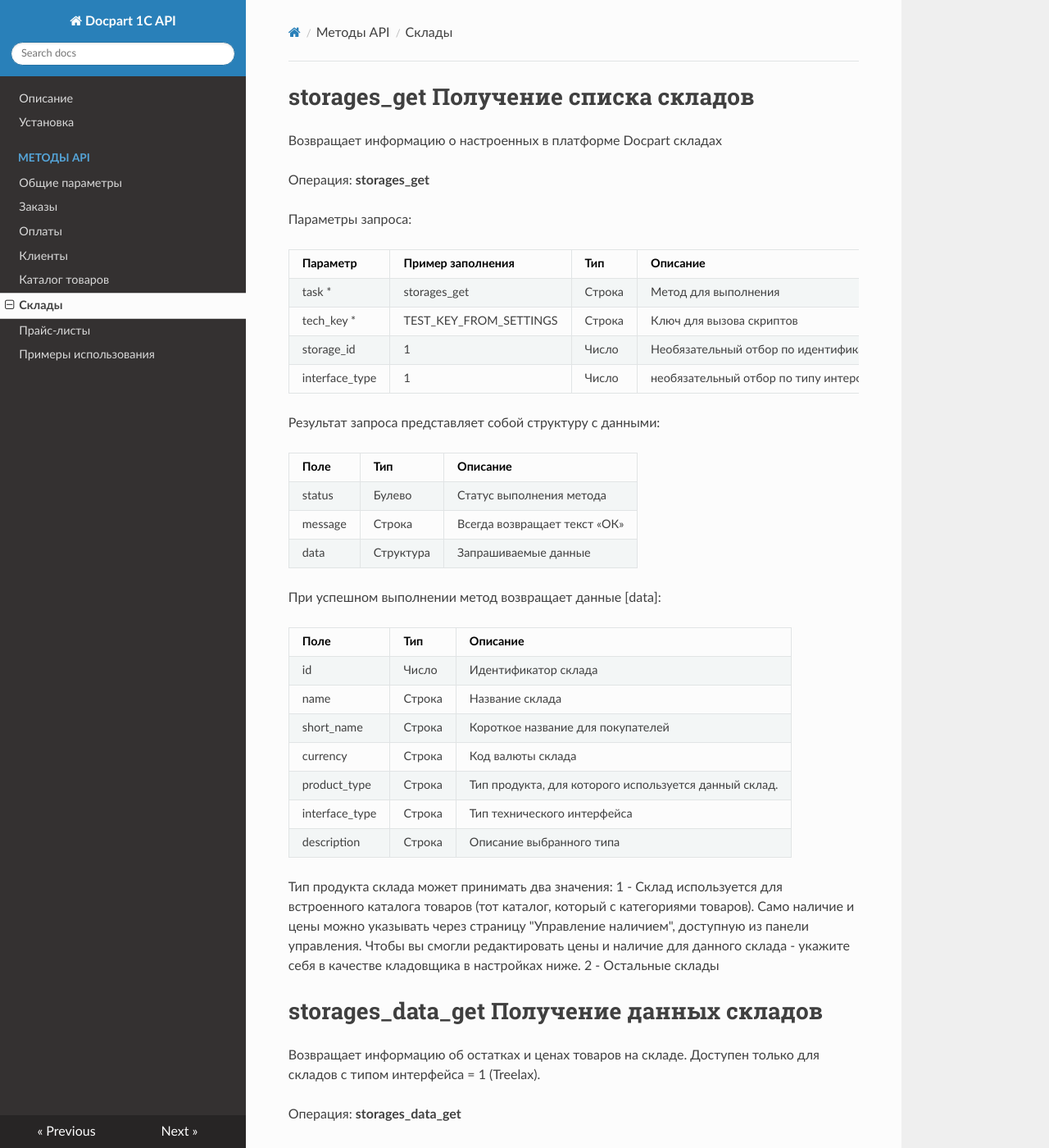
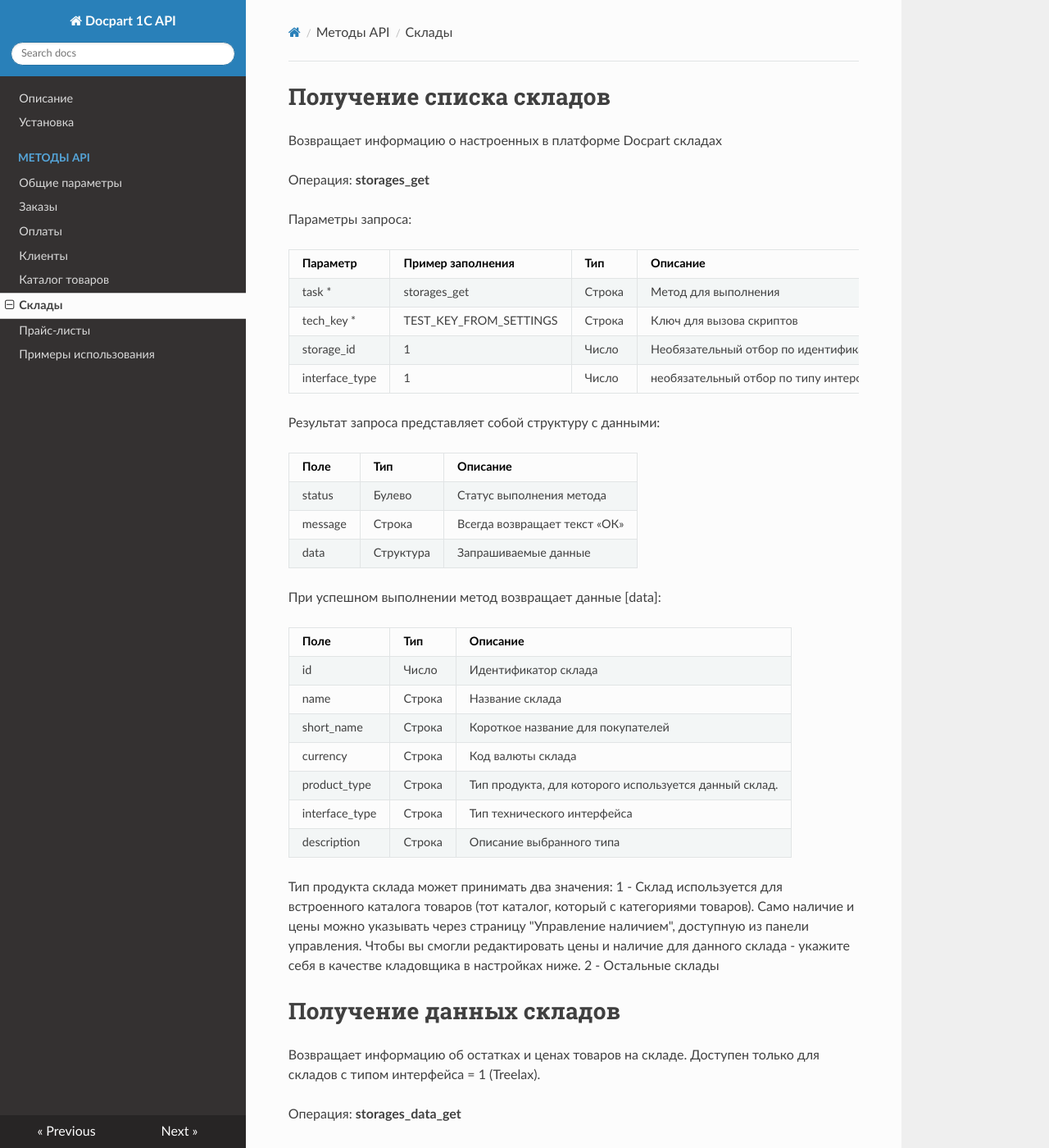
Before and after one commit to emayskiy/Docpart_1C_API_WIKI, an MkDocs documentation site: the page built from docs/storages.md, in a window 1280 px wide and 1400 px high. Shown: the whole window at 82% size. Built offline with MkDocs 1.6.1, drawn with Linux system fonts in a browser that asks for light colours; nearby versions of some CDN libraries; some of the changed text lies outside the part shown.

```diff
--- a/docs/storages.md
+++ b/docs/storages.md
@@ -1,4 +1,4 @@
-#storages_get Получение списка складов
+# Получение списка складов
 
 Возвращает информацию о настроенных в платформе Docpart складах
 
@@ -37,7 +37,7 @@
 1 - Склад используется для встроенного каталога товаров (тот каталог, который с категориями товаров). Само наличие и цены можно указывать через страницу "Управление наличием", доступную из панели управления. Чтобы вы смогли редактировать цены и наличие для данного склада - укажите себя в качестве кладовщика в настройках ниже.
 2 - Остальные склады
 
-#storages_data_get Получение данных складов
+# Получение данных складов
 
 Возвращает информацию об остатках и ценах товаров на складе. Доступен только для складов с типом интерфейса = 1 (Treelax).
 
@@ -75,7 +75,7 @@
 |exist|Число|Остаток на складе|
 |arrival_time|Дата время|Время появления на складе|
 
-#storages_data_load Загрузка данных складов
+# Загрузка данных складов
 
 Загрузка данных информации об остатках и ценах товаров на складах. Если в строке массива data не заполнены поля product_id, category_id и price, то такая строка не будет загружена.
 
@@ -115,7 +115,7 @@
 При успешном выполнении метод возвращает статистику загруженных данных [data]: Loaded 1250 rows. Skipped 17 rows
 
 
-#storages_data_delete Очистка данных складов
+# Очистка данных складов
 
 Удаляет всю информацию о ценах и наличии для указанного склада.
 Внимание: данная операция необратимая. После удаления необходимо загрузить обновленную информацию о наличии и ценах на складе.
```
